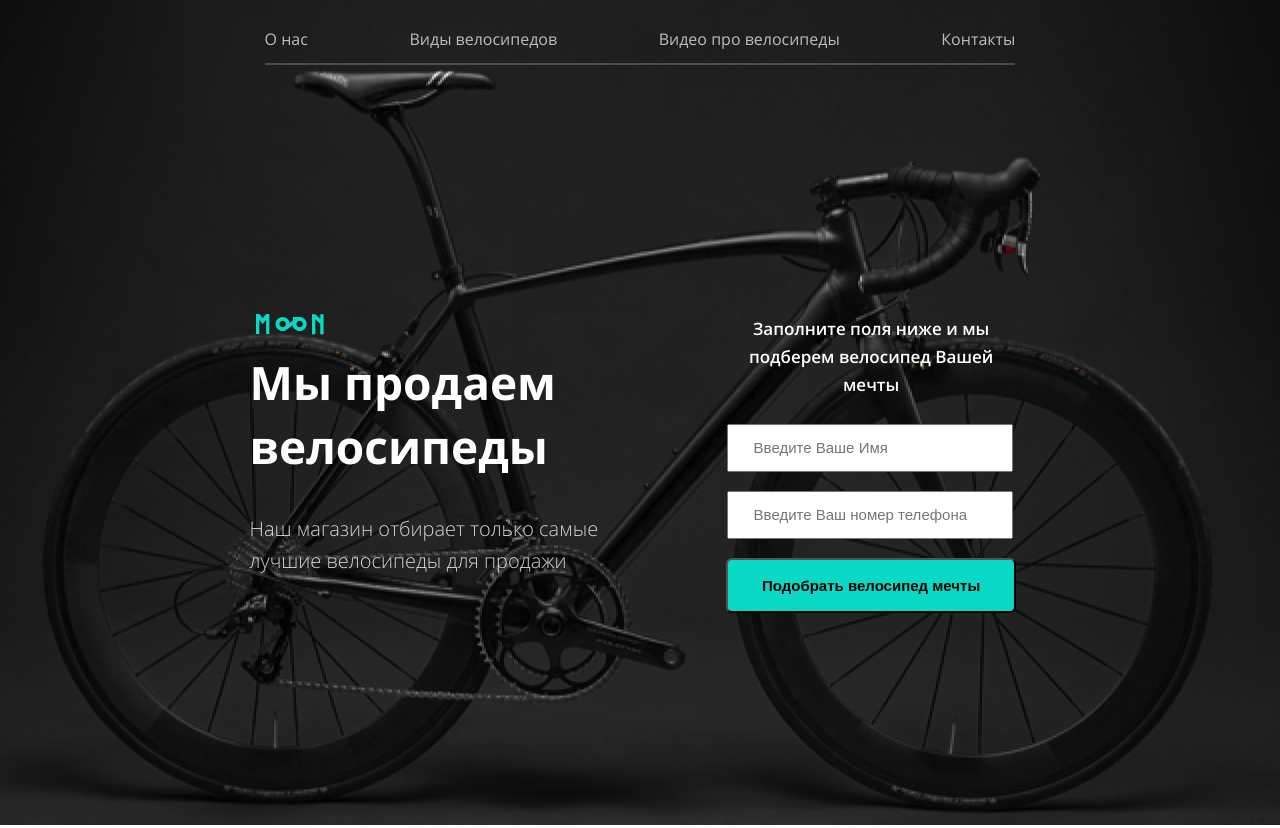
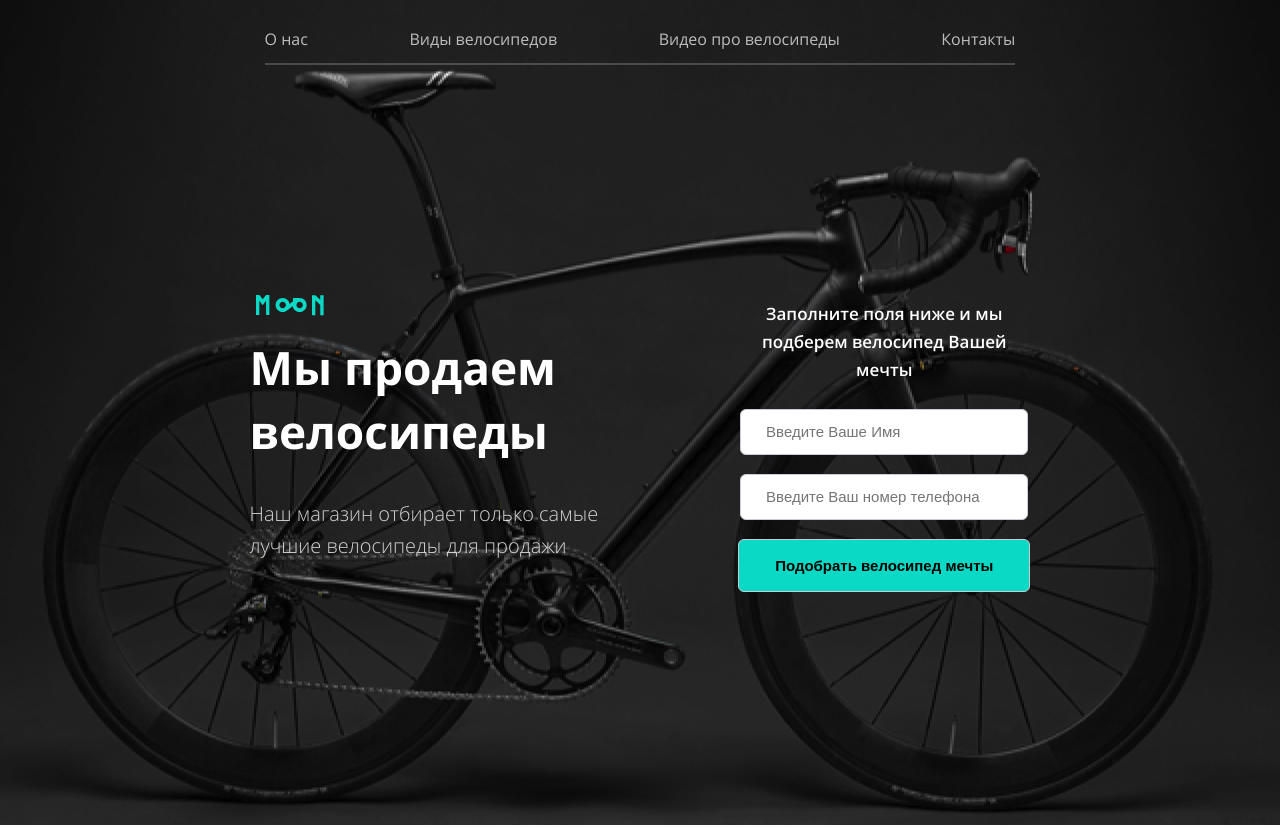
Before and after one commit to olga2102/bikes, a website: page source/index.html in a window 1280 px wide. Shown: the top 828 px of the page. Drawn offline with nearby package versions, Linux system fonts and the light colour scheme; files that its build step writes are made by us from their sources.

Commit message:
изменение в разметке хэдера

```diff
--- a/source/index.html
+++ b/source/index.html
@@ -41,7 +41,7 @@
       </ul>
     </nav>
   </div>
-    <section class="header__sale sale">
+    <!-- <section class="header__sale sale">
       <div class="sale__wrapper">
         <h2>Мы продаем велосипеды</h2>
         <p>Наш магазин отбирает только самые лучшие велосипеды для продажи</p>
@@ -60,14 +60,35 @@
           <button type="submit">Подобрать велосипед мечты</button>
         </form>
       </div>
-    </section>
+    </section> -->
   </header>
 <main>
+  <section class="sale">
+    <div class="sale__inner">
+    <div class="sale__wrapper">
+      <h2>Мы продаем велосипеды</h2>
+      <p>Наш магазин отбирает только самые лучшие велосипеды для продажи</p>
+    </div>
+    <div class="sale__wrapper">
+      <form class="form">
+        <p>Заполните поля ниже и мы подберем велосипед Вашей мечты</p>
+        <fieldset class="form__fieldset">
+          <label class="visually-hidden" for="name"></label>
+          <input type="text" id="name" name="name" placeholder="Введите Ваше Имя"
+            required>
+          <label class="visually-hidden" for="tel" aria-label="Поле для ввода телефона">
+            <input type="tel" id="tel" name="email" placeholder="Введите Ваш номер телефона" required>
+          </label>
+        </fieldset>
+        <button type="submit">Подобрать велосипед мечты</button>
+      </form>
+    </div>
+  </div>
+  </section>
   <section class="facts">
 <h2>Несколько фактов о нас</h2>
 <ul>
   <li>
-    <!-- <p>01</p> -->
     <p>Самый широкий выбор велосипедов!</p>
   </li>
   <li>
--- a/source/sass/blocks/form.scss
+++ b/source/sass/blocks/form.scss
@@ -2,11 +2,12 @@
   display: flex;
   flex-direction: column;
   align-items: center;
-  width: 85%;
+  width: 78%;
   margin-left: auto;
 
   @media (max-width: $tablet-width) {
-    margin: 70px auto;
+    margin: 200px auto 0;
+    width: 55%;
   }
 
   @media (max-width: $mobile-width) {
@@ -17,15 +18,7 @@
 
 .form__fieldset {
   border: none;
-  padding: 0 4%;
-
-  @media (max-width: $tablet-width) {
-    padding: 0 8.5%;
-  }
-
-  @media (max-width: $mobile-width) {
-    padding: 0;
-  }
+  padding: 0;
 }
 
 .form p {
@@ -34,14 +27,13 @@
   line-height: 28px;
   text-align: center;
   opacity: 1;
-  padding: 0 4%;
+  padding: 0;
   margin-bottom: 25px;
 
   @media (max-width: $tablet-width) {
     font-size: 18px;
     line-height: 28px;
     color: $basic-black;
-    padding: 0 7%;
   }
 
   @media (max-width: $mobile-width) {
@@ -50,11 +42,13 @@
 }
 
 .form__fieldset input {
-  width: 99%;
+  width: 100%;
   font-size: 15px;
   line-height: 24px;
   margin-bottom: 19px;
   padding: 10px 25px;
+  border: 1px solid $border-grey;
+  border-radius: 6px;
 }
 
 
@@ -63,15 +57,8 @@
   font-size: 15px;
   line-height: 21px;
   background-color: $blue;
-  width: 91%;
+  width: 100%;
   border-radius: 6px;
   padding: 15px;
-
-  @media (max-width: $tablet-width) {
-    width: 85%;
-  }
-
-  @media (max-width: $mobile-width) {
-    width: 100%;
-  }
+  border: 1px solid $border-grey;
 }
--- a/source/sass/blocks/header.scss
+++ b/source/sass/blocks/header.scss
@@ -1,23 +1,29 @@
 .header {
-  position: relative;
+  position: absolute;
+  // background-color: black;
   width: 100%;
-  overflow: hidden;
-  background-image: url("../img/bike.jpg");
-  background-repeat: no-repeat;
-  background-color: $background-grey;
-  background-position-x: center;
-  min-height: 825px;
+  // background-image: url("../img/bike.jpg");
+  // background-repeat: no-repeat;
+  // background-color: $background-grey;
+  // // background-position-x: center;
+  // background-size: cover;
+  // min-height: 825px;
+
+  // @media (max-width: $tablet-width) {
+  //   background-image: url("../img/bike_tablet.jpg");
+  //   background-color: $basic-white;
+  //   // min-height: 700px;
+  //   background-size: contain;
+  // }
+
+  // @media (max-width: $mobile-width) {
+  //   background-image: url("../img/bike_mobile.jpg");
+  //   background-color: $basic-white;
+  //   min-height: 780px;
+  // }
 
   @media (max-width: $tablet-width) {
-    background-image: url("../img/bike_tablet.jpg");
-    background-color: $basic-white;
-    min-height: 700px;
-  }
-
-  @media (max-width: $mobile-width) {
-    background-image: url("../img/bike_mobile.jpg");
-    background-color: $basic-white;
-    min-height: 780px;
+    position: initial;
   }
 }
 
@@ -29,7 +35,7 @@
     justify-content: space-between;
     margin: 0;
     flex-wrap: wrap;
-    margin-bottom: 74px;
+    // margin-bottom: 74px;
   }
 
   @media (max-width: $mobile-width) {
@@ -50,7 +56,7 @@
 
 .header__logo {
   position: absolute;
-  top: 38%;
+  top: 380%;
   left: 20%;
 
   @media (max-width: $tablet-width) {
--- a/source/sass/blocks/main-nav.scss
+++ b/source/sass/blocks/main-nav.scss
@@ -1,6 +1,6 @@
 .main-nav {
   padding: 0 15px;
-  margin-bottom: 250px;
+  // margin-bottom: 250px;
 
   @media (max-width: $tablet-width) {
     display: none;
--- a/source/sass/blocks/sale.scss
+++ b/source/sass/blocks/sale.scss
@@ -1,16 +1,44 @@
 .sale {
+  display: flex;
+  justify-content: space-between;
+  // margin: 0 19.5%;
+  background-image: url("../img/bike.jpg");
+  background-repeat: no-repeat;
+  background-color: $background-grey;
+  background-position-x: center;
+  background-size: cover;
+  min-height: 825px;
+  padding-top: 300px;
+
+  @media (max-width: $tablet-width) {
+    background-image: url("../img/bike_tablet.jpg");
+    flex-direction: column;
+    justify-content: center;
+    align-items: center;
+    min-height: auto;
+    background-size: contain;
+    background-color: transparent;
+    padding-top: 70px;
+  }
+
+  @media (max-width: $mobile-width) {
+    background-image: url("../img/bike_mobile.jpg");
+  }
+}
+
+.sale__inner {
   display: flex;
   justify-content: space-between;
   margin: 0 19.5%;
 
   @media (max-width: $tablet-width) {
     flex-direction: column;
-    justify-content: center;
-    align-items: center;
+    margin: 0 11.5%;
   }
 
   @media (max-width: $mobile-width) {
-    margin: 0 5%;
+    flex-direction: column;
+    margin: 0 4.5%;
   }
 }
 
--- a/source/sass/globals/variables.scss
+++ b/source/sass/globals/variables.scss
@@ -4,6 +4,7 @@ $basic-black: rgba(0, 0, 0, 1);
 $title-black:rgb(31, 31, 31);
 $background-grey: rgba(28, 28, 28, 1);
 $light-grey: rgba(255, 255, 255, 0.2);
+$border-grey:rgb(201, 204, 212);
 $button-grey: rgb(218, 218, 218);
 $menu-grey:rgb(246, 246, 246);
 $font-grey: rgb(72, 73, 77);
```
